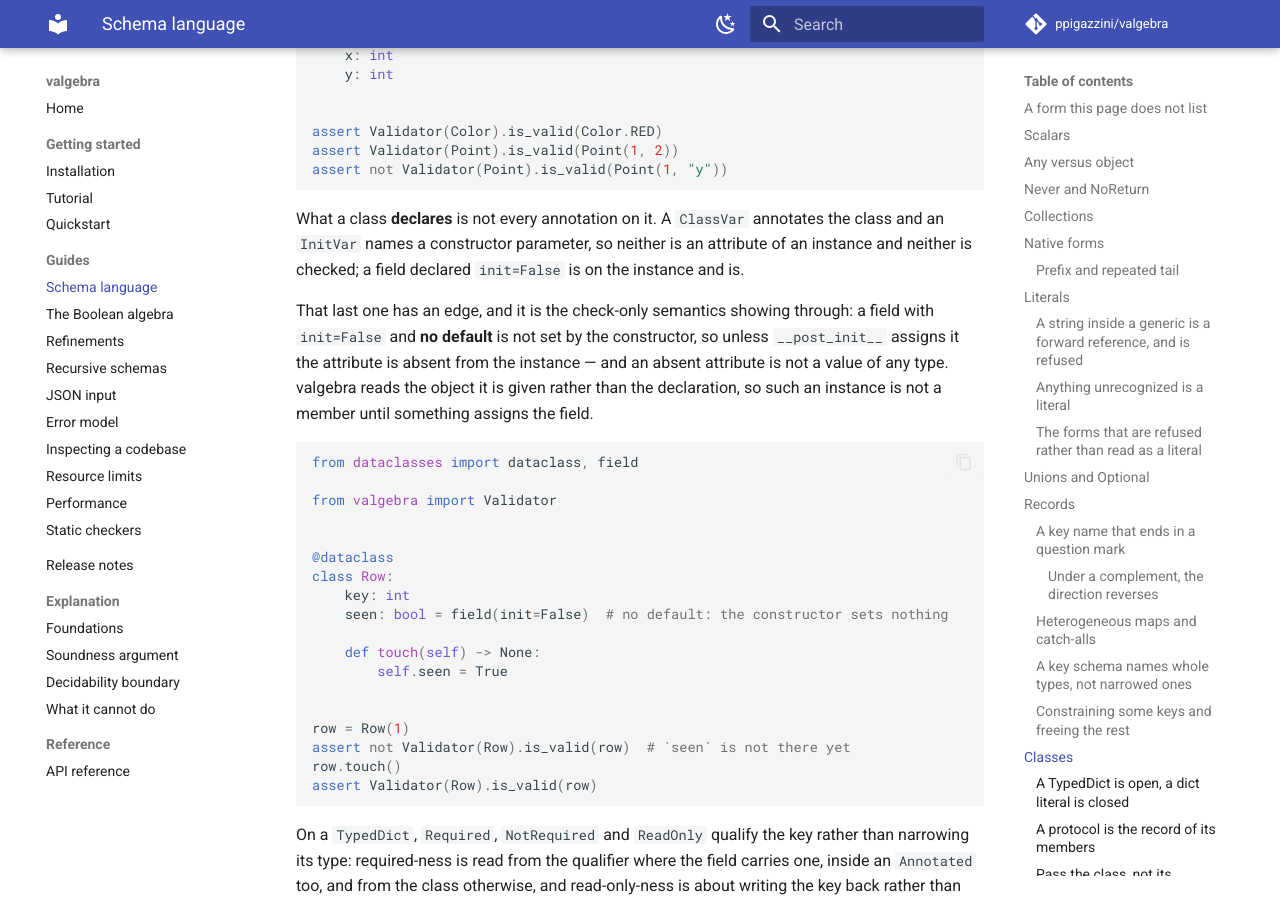
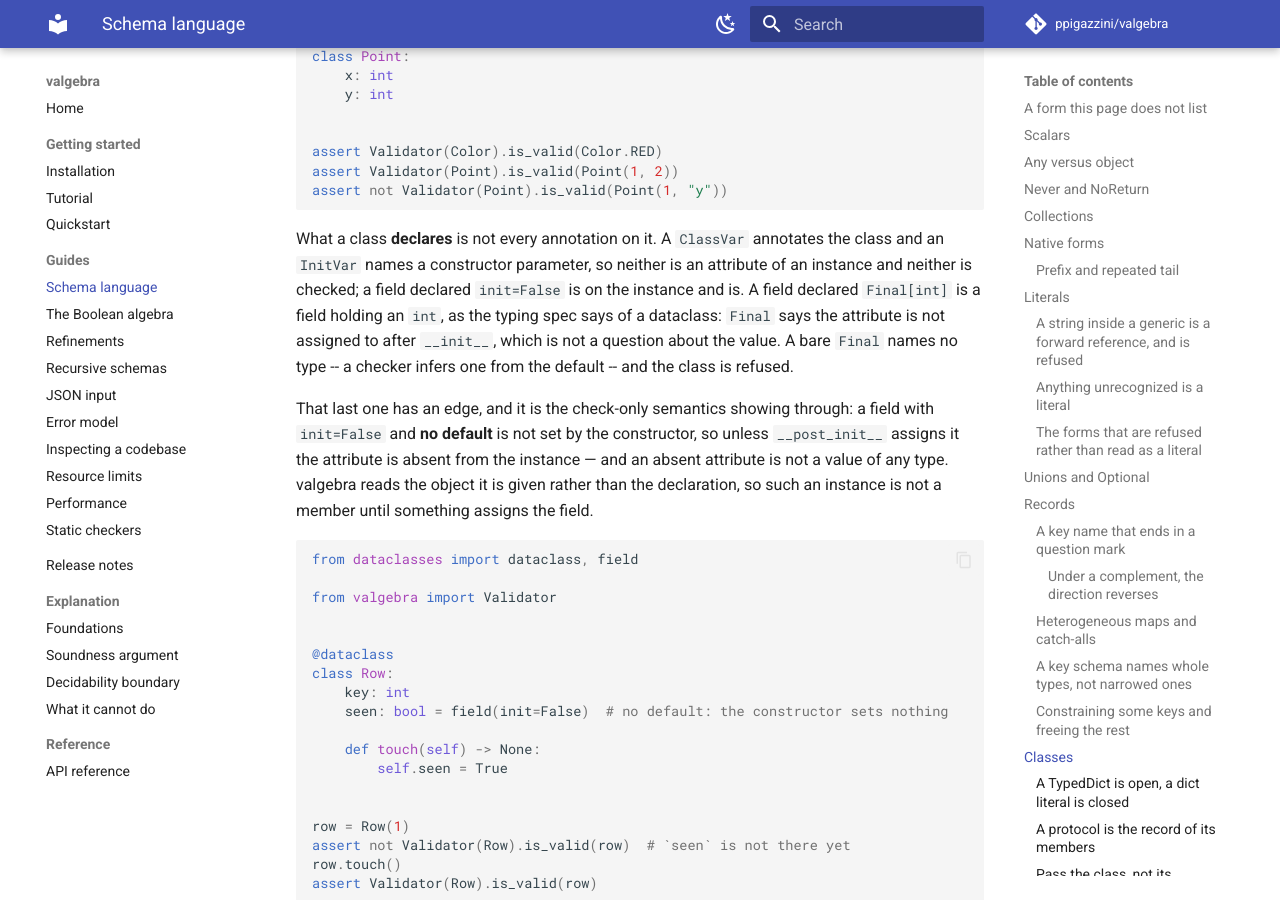
Before and after one commit to ppigazzini/valgebra, an MkDocs documentation site: the page built from docs/03-schema-language.md, in a window 1280 px wide and 900 px high, scrolled down 16129 px. Built offline with MkDocs 1.6.1 and Material for MkDocs 9.7.7, drawn with Linux system fonts in a browser that asks for light colours; comment, search, counter and statistics services are not loaded; some of the changed text lies outside the part shown.

Commit message:
feat: a Final field of a dataclass is read as the type it wraps
The typing spec makes `x: Final[int]` in a dataclass body a field `x` that
`__init__` sets and nothing assigns after, and a class carrying one was
refused whole: the field's hint went to the general dispatch, where `Final` is
a declaration about a name. At a field it says only that the attribute is not
rebound, which is not a question about the value it holds -- the reading
`ReadOnly` has on a `TypedDict` key -- so `field_hint` reads the field as the
type `Final` wraps. A bare `Final`, whose type a checker infers from the
default, is still refused, and so is a protocol member declared `Final`.

A class is answered before the field's `__origin__` is asked, at the call: a
missing attribute looked up on `int` walks its whole `__mro__`, which cost a
fifty-field dataclass 7% of its build, and the call made for every field cost
another half percent. The dataclass build reads +0.09% on the instruction
gate.

````diff
--- a/docs/03-schema-language.md
+++ b/docs/03-schema-language.md
@@ -319,7 +319,7 @@ with a message instead:
 | `Self` | names the enclosing class, which a schema is built without |
 | `LiteralString` | a property of where a string came from, which a value does not carry |
 | `TypeVar`, `ParamSpec`, `TypeVarTuple` | a variable stands for a type and is not one |
-| `Final`, `ClassVar` | a declaration about a name, not about a value |
+| `Final`, `ClassVar` | a declaration about a name, not about a value; a dataclass field's `Final[T]` is read as `T` ([classes](#classes)) |
 | `Unpack[X]` | binds element types into a `tuple[...]`, so it has no meaning alone |
 | a user `Generic[T]` parametrisation | the parameter is erased at runtime, so the type argument narrows nothing |
 | bare `Protocol`, and a generic `Protocol[T]` | the base a protocol is declared from declares no member, and a protocol over a type parameter names one set per argument |
@@ -751,7 +751,11 @@ assert not Validator(Point).is_valid(Point(1, "y"))
 What a class **declares** is not every annotation on it. A `ClassVar` annotates
 the class and an `InitVar` names a constructor parameter, so neither is an
 attribute of an instance and neither is checked; a field declared
-`init=False` is on the instance and is.
+`init=False` is on the instance and is. A field declared `Final[int]` is a field
+holding an `int`, as the typing spec says of a dataclass: `Final` says the
+attribute is not assigned to after `__init__`, which is not a question about
+the value. A bare `Final` names no type -- a checker infers one from the
+default -- and the class is refused.
 
 That last one has an edge, and it is the check-only semantics showing through:
 a field with `init=False` and **no default** is not set by the constructor, so
@@ -946,8 +950,8 @@ assert Validator(Box).is_subtype_of(instance_of(Box))
 ```
 
 It reads nothing the class declares, so a dataclass whose declaration has no
-reading -- a `Final` field, a type parameter, a field naming the class itself
--- has this one. For any other class it is what `Validator` builds. A
+reading -- a bare `Final` field, a type parameter, a field naming the class
+itself -- has this one. For any other class it is what `Validator` builds. A
 `TypedDict` and a `Protocol` have no instances of their own, and are refused.
 
 ## Refinements
````
Also changed, not shown: CHANGELOG.md (+9 -2 lines), docs/dev/03-frontend.md (+3 -1 lines), 3 other files.
